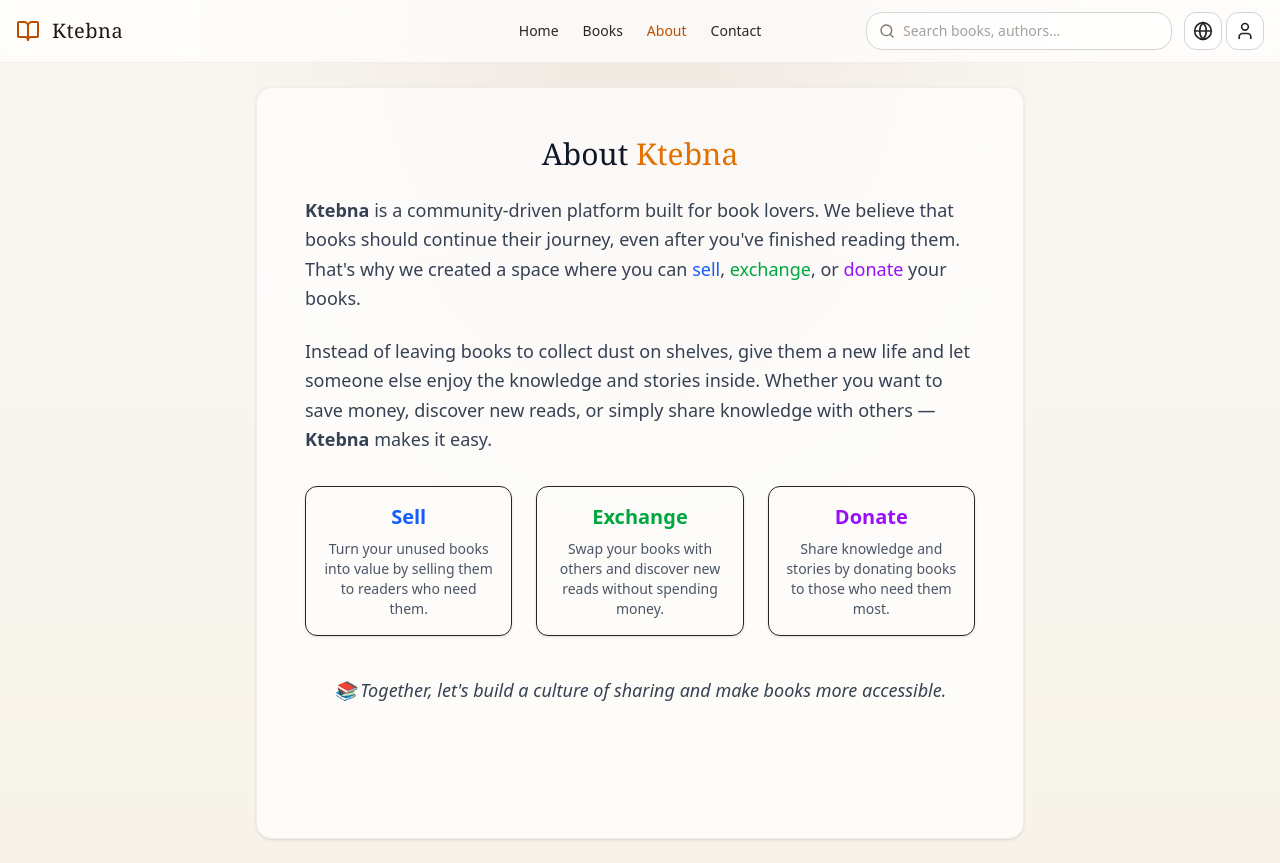
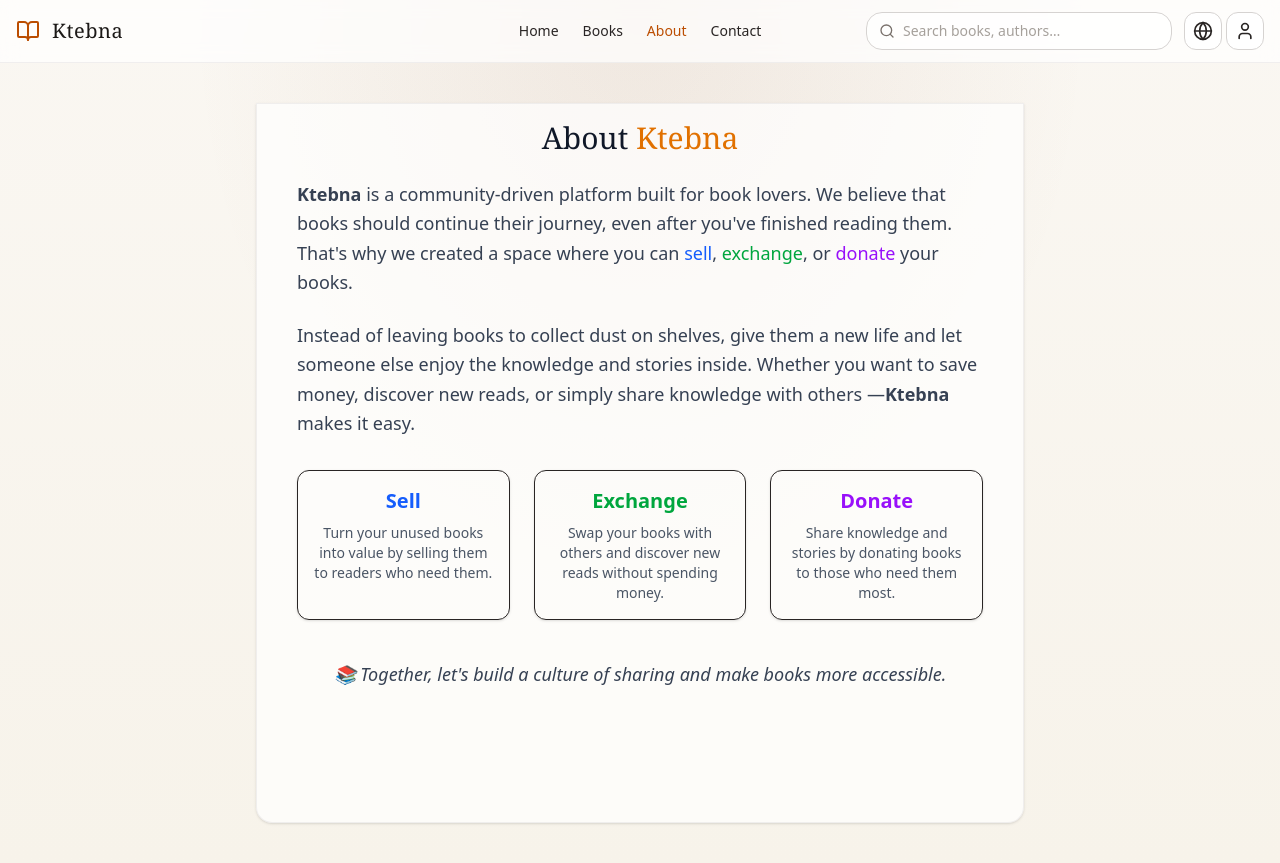
Before and after one commit to ba9hh/ktebna1, a React (Vite) app: page /about in a window 1280 px wide. Built offline with nearby package versions, Linux system fonts and the light colour scheme.

Commit message:
first commit

```diff
--- a/src/books/BooksFilterPanel.jsx
+++ b/src/books/BooksFilterPanel.jsx
@@ -4,7 +4,7 @@ import { useTranslation } from "react-i18next";
 function BooksFilterPanel({ category, setCategory }) {
   const { t } = useTranslation();
   return (
-    <div className="sticky top-20 space-y-6 rounded-2xl border border-stone-200/60 bg-white/70 p-4 shadow-sm dark:border-stone-800 dark:bg-stone-900/70">
+    <div className="sticky top-20 space-y-6 rounded-b-2xl border border-stone-200/60 bg-white/70 p-4 shadow-sm dark:border-stone-800 dark:bg-stone-900/70">
       <div>
         <h3 className="mb-2 font-serif text-lg">
           {t("filterPanel.categories")}
--- a/src/pages/About.jsx
+++ b/src/pages/About.jsx
@@ -3,8 +3,8 @@ import { useTranslation } from "react-i18next";
 const About = () => {
   const { t } = useTranslation();
   return (
-    <div className="min-h-screen flex justify-center px-6 py-6">
-      <div className="max-w-3xl bg-white/70 rounded-2xl border border-stone-200/60 shadow-sm p-8 md:p-12">
+    <div className="min-h-screen flex justify-center px-6 py-10">
+      <div className="max-w-3xl bg-white/70 rounded-b-2xl border border-stone-200/60 shadow-sm p-8 md:px-10 md:py-4">
         <h1 className="text-3xl md:text-3xl font-serif text-gray-900 mb-6 text-center">
           {t("about.title")}{" "}
           <span className="text-amber-600 ">{t("about.ktebna")}</span>
```
